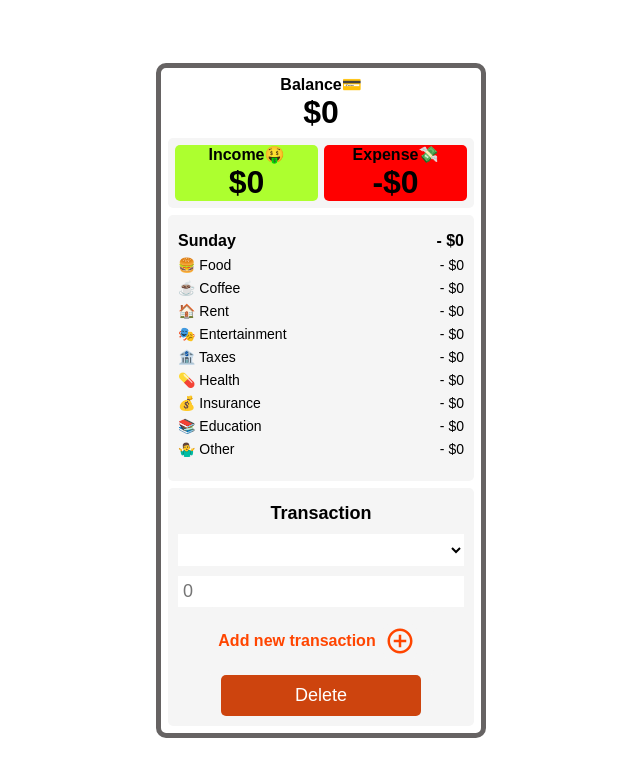
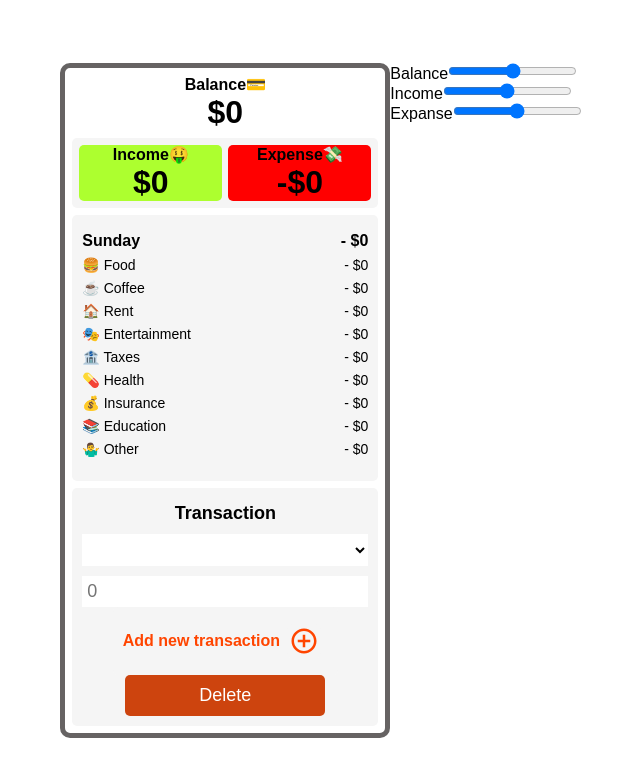
Before and after one commit to jozefkubis/budget-app, a React (Create React App) app: page / in a window 1280 px wide. Shown: the top 776 px of the page, without its empty margins (319-959 px from the left). Built offline with nearby package versions, Linux system fonts and the light colour scheme.

Commit message:
Pridanie komponentu Ranges

```diff
--- a/src/App.js
+++ b/src/App.js
@@ -80,6 +80,7 @@ export default function App() {
   }
 
   return (
+    <div className="container" style={{ display: "flex" }}>
       <div className="app">
         <Balance balance={balance} income={income} expense={expense} />
         <Today categories={categories} />
@@ -94,6 +95,8 @@ export default function App() {
           setBalance={setBalance}
           setCategories={setCategories}
         />
+      </div>
+      <Ranges />
     </div>
   )
 }
@@ -184,6 +187,7 @@ function Today({ categories }) {
       <div className="transactions-today">
         {Object.entries(categories).map(([key, value]) => (
           <div key={key}>
+            {/* {console.log(key, value)} */}
             <p>
               {categoryEmojis[key]} {key.charAt(0).toUpperCase() + key.slice(1)}
             </p>
@@ -264,3 +268,35 @@ function Add({
     </>
   )
 }
+
+function Ranges() {
+  return (
+    <div className="ranges">
+      <div className="range-balance">
+        Balance
+        <input type="range" />
+      </div>
+      <div className="range-balance">
+        Income
+        <input type="range" />
+      </div>
+      <div className="range-balance">
+        Expanse
+        <input type="range" />
+      </div>
+    </div>
+  )
+}
+
+//MARK: Object.entries
+// const objekt = {
+//   meno: "Bob",
+//   vek: 30,
+//   adresa: "123 Main Street",
+// }
+
+// const poleDvojic = Object.entries(objekt).map(([key, value]) => {
+//   return key + ": " + value alebo `${key}: ${value}`;
+// })
+
+// console.log(poleDvojic)
```
Lines whose indentation alone changed are shown as unchanged.
